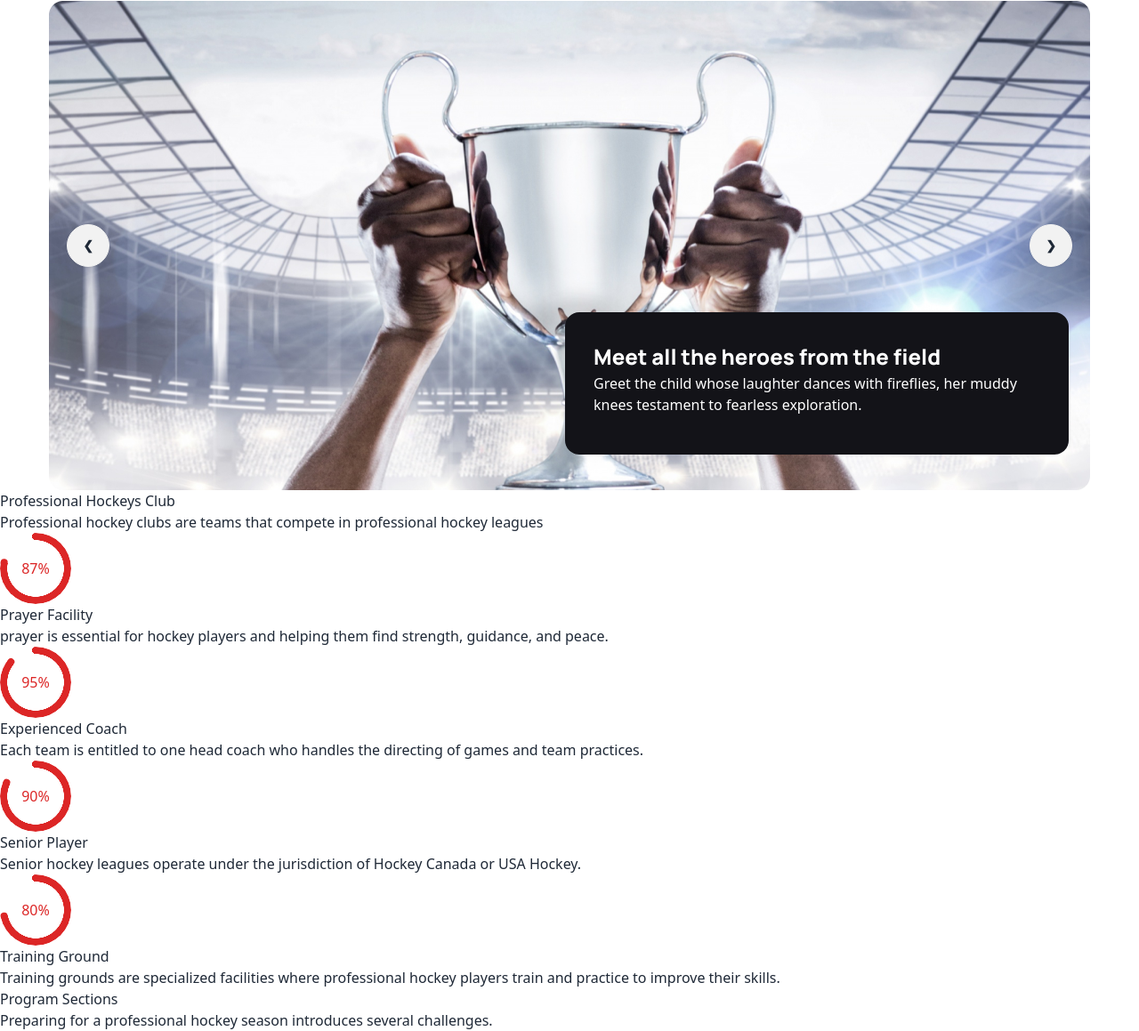
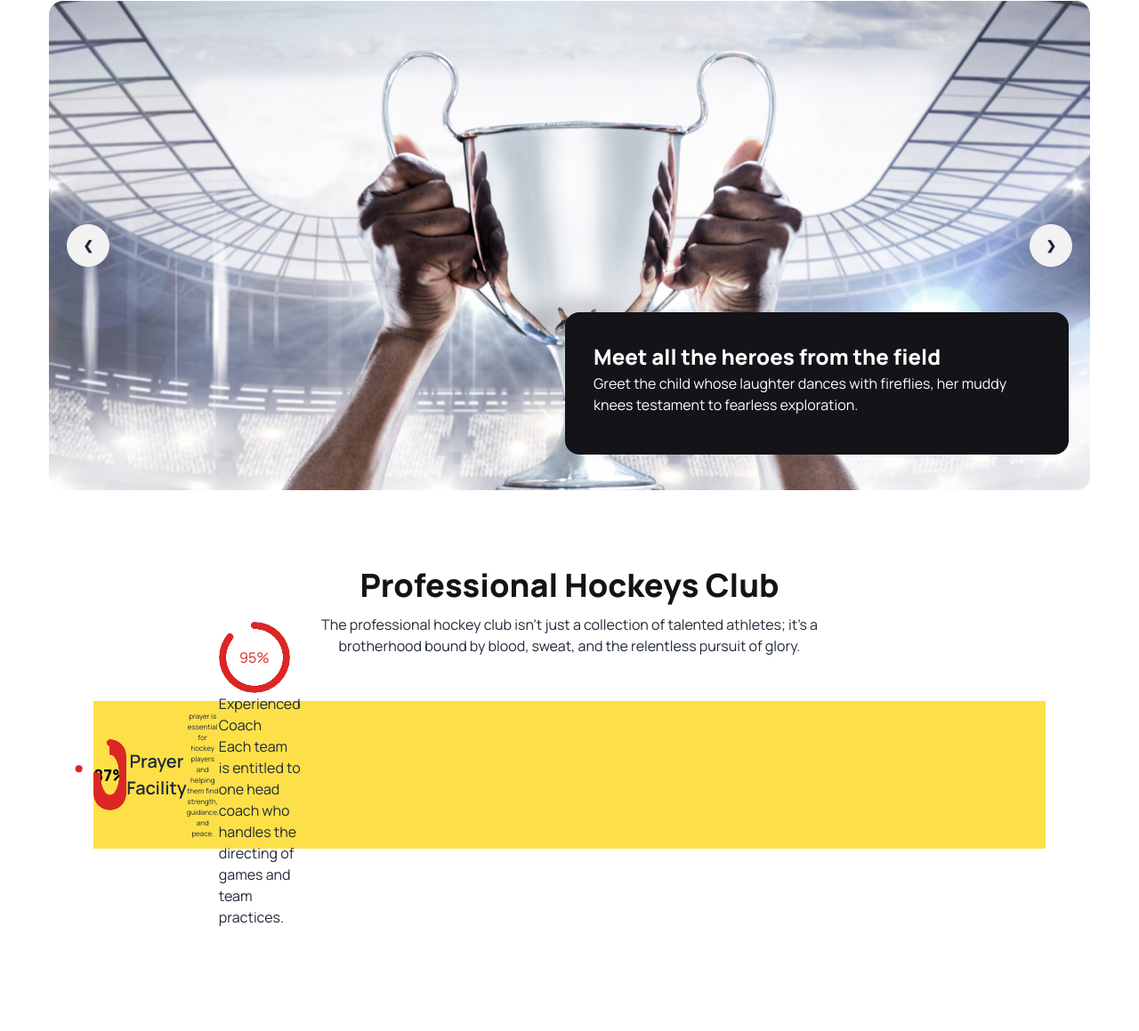
Before and after one commit to emonn1667/PH-Third-Assignment, a plain HTML site: page index.html in a window 1280 px wide. Shown: the part 127-1286 px from the top of the page at 89% size. After the commit the page ends 1170 px from the top, so only its background shows below. Drawn offline with nearby package versions, Linux system fonts and the light colour scheme.

Commit message:
3 layer done

```diff
--- a/index.html
+++ b/index.html
@@ -22,8 +22,8 @@
 </head>
 </head>
 
-<body>
-    <header class="">
+<body class="font-[manrope]">
+    <header class="container mx-auto">
         <div class="navbar bg-base-100 mx-auto w-[1170px] mt-[34px] mb-[24px]">
             <div class="navbar-start">
                 <div class="dropdown">
@@ -68,9 +68,11 @@
             <div class="carousel w-full">
                 <div id="slide1" class="carousel-item relative w-[1170px] h-[550px] bg-[url(./image/1.png)]">
                     <!-- <img src="./image/1.png" class="w-" /> -->
-                    <div class="flex flex-row lg:inline-flex p-[32px] flex-col items-start w-[566px] h-[160px] bg-[#131318] text-center text-white rounded-2xl translate-x-[580px] translate-y-[350px]">
+                    <div
+                        class="flex lg:inline-flex p-[32px] flex-col items-start lg:w-[566px] h-[160px] bg-[#131318] text-center text-white rounded-2xl translate-x-[580px] translate-y-[350px]">
                         <p class="font-[manrope] text-[24px] font-extrabold">Meet all the heroes from the field</p>
-                        <p class="text-left">Greet the child whose laughter dances with fireflies, her muddy knees testament to fearless exploration.</p>
+                        <p class="text-left">Greet the child whose laughter dances with fireflies, her muddy knees
+                            testament to fearless exploration.</p>
                     </div>
                     <div class="absolute flex justify-between transform -translate-y-1/2 left-5 right-5 top-1/2">
                         <a href="#slide4" class="btn btn-circle">❮</a>
@@ -103,47 +105,47 @@
         <!-- image gallery end -->
 
 
-        <div class="professional">
-            <h2>Professional Hockeys Club</h2>
-            <p>Professional hockey clubs are teams that compete in professional hockey leagues</p>
+        <div class="professional flex flex-col items-center text-center mt-[80px] font-[manrope]">
+            <h2 class="text-[36px] font-extrabold text-[#131318]">Professional Hockeys Club</h2>
+            <p class=" w-[607px] pt-[5px] pb-[50px] text-[16px]"> The professional hockey club isn't just a collection
+                of talented athletes; it's a brotherhood bound by blood, sweat, and the relentless pursuit of glory.</p>
         </div>
 
         <!-- end paragraph -->
 
-        <div class="progressbar  ">
-            <div class="bar1">
-                <div class="radial-progress text-red-600" style="--value:78;" role="progressbar">87%</div>
-                <h3>Prayer Facility</h3>
-                <p> prayer is essential for hockey players and helping them find strength, guidance, and peace.</p>
+        <div class="progressbar mx-auto w-[1070px] h-[166px] flex justify-start bg-yellow-300">
+
+            <div class="bar1 w-[150px] flex flex-row items-center">
+
+                <div class="radial-progress text-red-600" style="--value:78;" role="progressbar"><span class="text-black text-[18px] font-extrabold ">87%</span></div>
+                <h3 class="text-center text-[20px] font-semibold ">Prayer Facility</h3>
+                <p class="w-[150px] text-[rgba(19, 19, 24, 0.60) text-[8px] font-normal text-center"> prayer is essential for hockey players and helping them find strength, guidance, and peace.</p>
 
             <div class="bar2">
                 <div class="radial-progress text-red-600" style="--value:86;" role="progressbar">95%</div>
                 <h3>Experienced Coach</h3>
-                    <p> Each team is entitled to one head coach who handles the directing of games and team practices.
-                    </p>
-
+                <p> Each team is entitled to one head coach who handles the directing of games and team practices.</p>
+            </div>
 
             <div class="bar3">
-                        <div class="radial-progress text-red-600" style="--value:82;" role="progressbar">90%</div>
-                        <h3>Senior Player</h3>
-                        <p>Senior hockey leagues operate under the jurisdiction of Hockey Canada or USA Hockey.</p>
+
+            </div>
 
             <div class="bar4">
-                            <div class="radial-progress text-red-600" style="--value:72;" role="progressbar">80%</div>
-                            <h3>Training Ground</h3>
-                            <p>Training grounds are specialized facilities where professional hockey players train and
-                                practice to improve their skills.</p>
+
             </div>
 
         </div>
 
+
+
                     <!-- end progressbar -->
 
-
+<!--
                     <div class="program">
                         <h2>Program Sections</h2>
                         <p>Preparing for a professional hockey season introduces several challenges.</p>
-                    </div>
+                    </div> -->
 
 
     </main>
```
Lines whose indentation alone changed are shown as unchanged.
